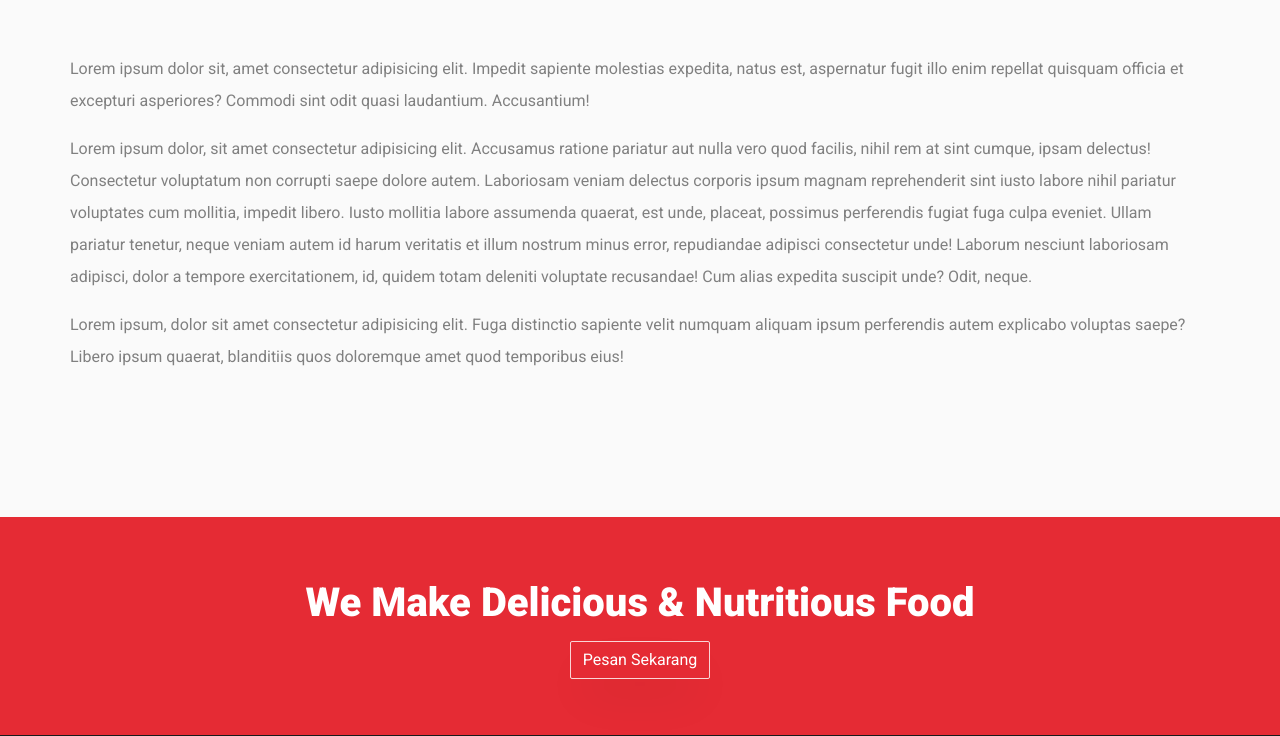
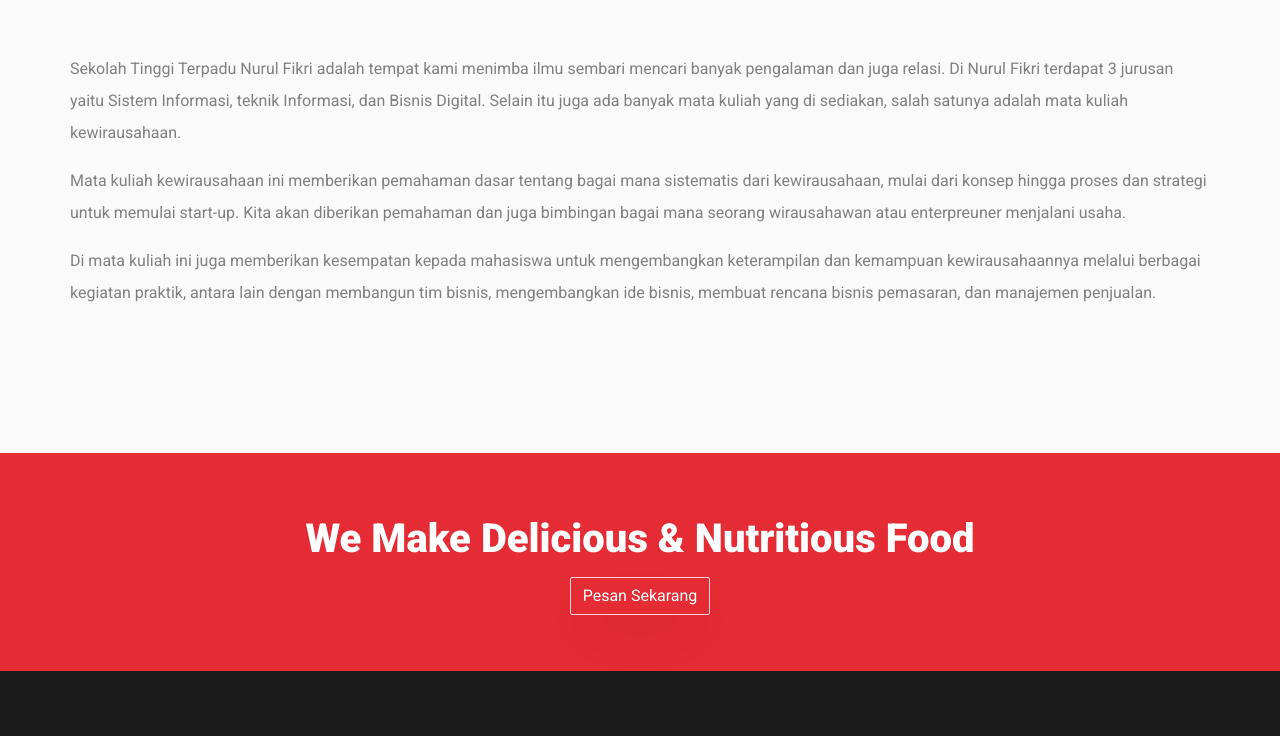
Before and after one commit to ftwaif/Shehuhahlada, a plain HTML site: page index.html in a window 1280 px wide. Shown: the part 3970-4706 px from the top of the page. Drawn offline with Linux system fonts and the light colour scheme; some packages are replaced by stand-ins of ours; no server answers; files whose address does not match are found by name.

Commit message:
fix: change article

```diff
--- a/index.html
+++ b/index.html
@@ -467,26 +467,21 @@
 			</div>
 			<div class="row">
 				<p>
-					Lorem ipsum dolor sit, amet consectetur adipisicing elit. Impedit sapiente molestias expedita, natus
-					est, aspernatur fugit illo enim repellat quisquam officia et excepturi asperiores? Commodi sint odit
-					quasi laudantium. Accusantium!
-				</p>
-
-				<p>
-					Lorem ipsum dolor, sit amet consectetur adipisicing elit. Accusamus ratione pariatur aut nulla vero
-					quod facilis, nihil rem at sint cumque, ipsam delectus! Consectetur voluptatum non corrupti saepe
-					dolore autem. Laboriosam veniam delectus corporis ipsum magnam reprehenderit sint iusto labore nihil
-					pariatur voluptates cum mollitia, impedit libero. Iusto mollitia labore assumenda quaerat, est unde,
-					placeat, possimus perferendis fugiat fuga culpa eveniet. Ullam pariatur tenetur, neque veniam autem
-					id harum veritatis et illum nostrum minus error, repudiandae adipisci consectetur unde! Laborum
-					nesciunt laboriosam adipisci, dolor a tempore exercitationem, id, quidem totam deleniti voluptate
-					recusandae! Cum alias expedita suscipit unde? Odit, neque.
-
+					Sekolah Tinggi Terpadu Nurul Fikri adalah tempat kami menimba ilmu sembari mencari banyak pengalaman
+					dan juga relasi. Di Nurul Fikri terdapat 3 jurusan yaitu Sistem Informasi, teknik Informasi, dan
+					Bisnis Digital. Selain itu juga ada banyak mata kuliah yang di sediakan, salah satunya adalah mata
+					kuliah kewirausahaan.
 				</p>
 				<p>
-					Lorem ipsum, dolor sit amet consectetur adipisicing elit. Fuga distinctio sapiente velit numquam
-					aliquam ipsum perferendis autem explicabo voluptas saepe? Libero ipsum quaerat, blanditiis quos
-					doloremque amet quod temporibus eius!
+					Mata kuliah kewirausahaan ini memberikan pemahaman dasar tentang bagai mana sistematis dari
+					kewirausahaan, mulai dari konsep hingga proses dan strategi untuk memulai start-up. Kita akan
+					diberikan pemahaman dan juga bimbingan bagai mana seorang wirausahawan atau enterpreuner menjalani
+					usaha.
+				</p>
+				<p>
+					Di mata kuliah ini juga memberikan kesempatan kepada mahasiswa untuk mengembangkan keterampilan dan
+					kemampuan kewirausahaannya melalui berbagai kegiatan praktik, antara lain dengan membangun tim
+					bisnis, mengembangkan ide bisnis, membuat rencana bisnis pemasaran, dan manajemen penjualan.
 				</p>
 			</div>
 		</div>
```
